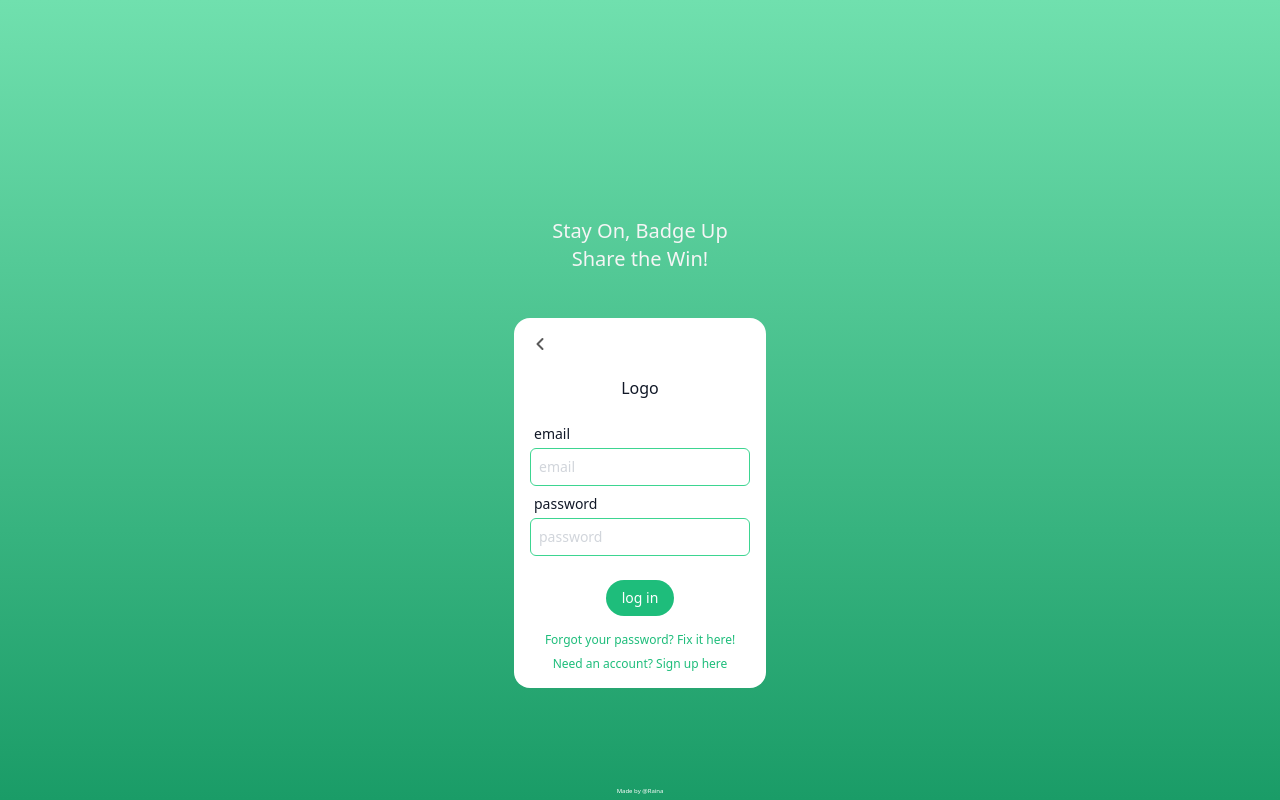
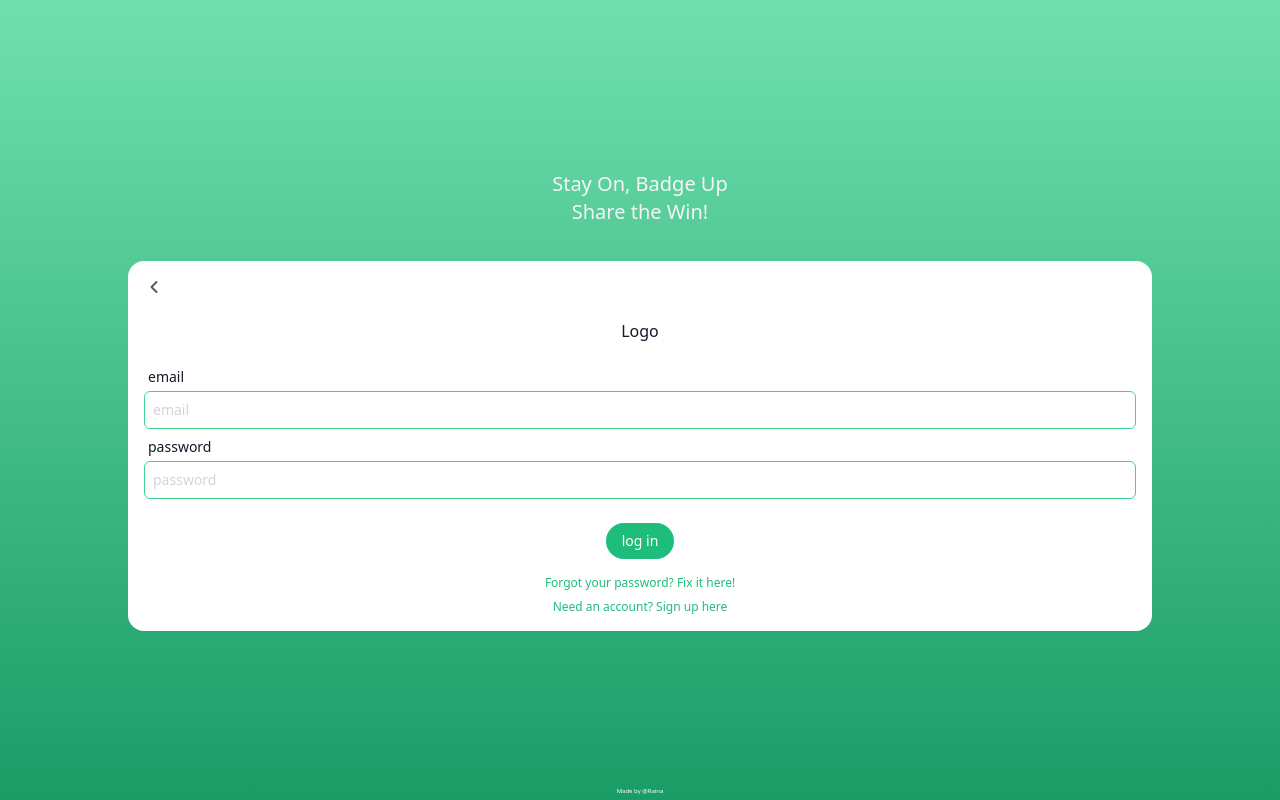
Before and after one commit to Raina-Moon/mini-goal-project, a Next.js app in the folder frontend/: page /login in a window 1280 px wide. Built offline with nearby package versions, Linux system fonts and the light colour scheme; no server answers.

Commit message:
💄 ui: Refactor LoginForm layout for improved spacing and navigation

```diff
--- a/frontend/src/app/login/LoginForm.tsx
+++ b/frontend/src/app/login/LoginForm.tsx
@@ -58,15 +58,15 @@ const LoginForm = () => {
   }, [user, router]);
 
   return (
-    <div className="flex flex-col items-center justify-center gap-[45px]">
-      <div className="text-center text-neutral-100 text-xl pt-[105px] font-medium">
+    <div className="flex flex-col items-center justify-center gap-[35px] w-[80%]">
+      <div className="text-center text-neutral-100 text-xl font-medium">
         Stay On, Badge Up
         <br />
         Share the Win!
       </div>
 
-      <div className=" bg-white rounded-2xl p-4">
-        <button onClick={() => router.back()}>
+      <div className=" bg-white w-full rounded-2xl p-4">
+        <button onClick={() => router.push("/")}>
           <GoBackArrow />
         </button>
 
```
